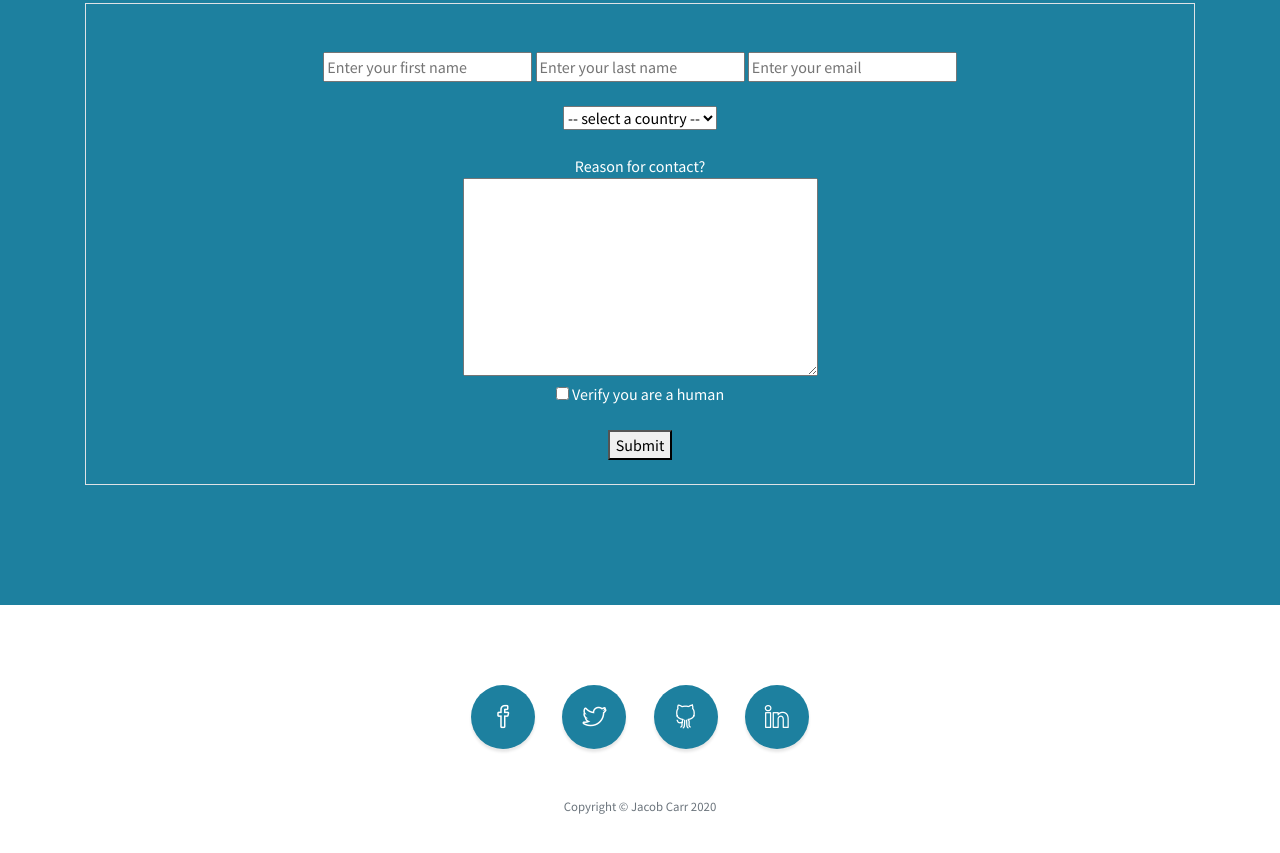
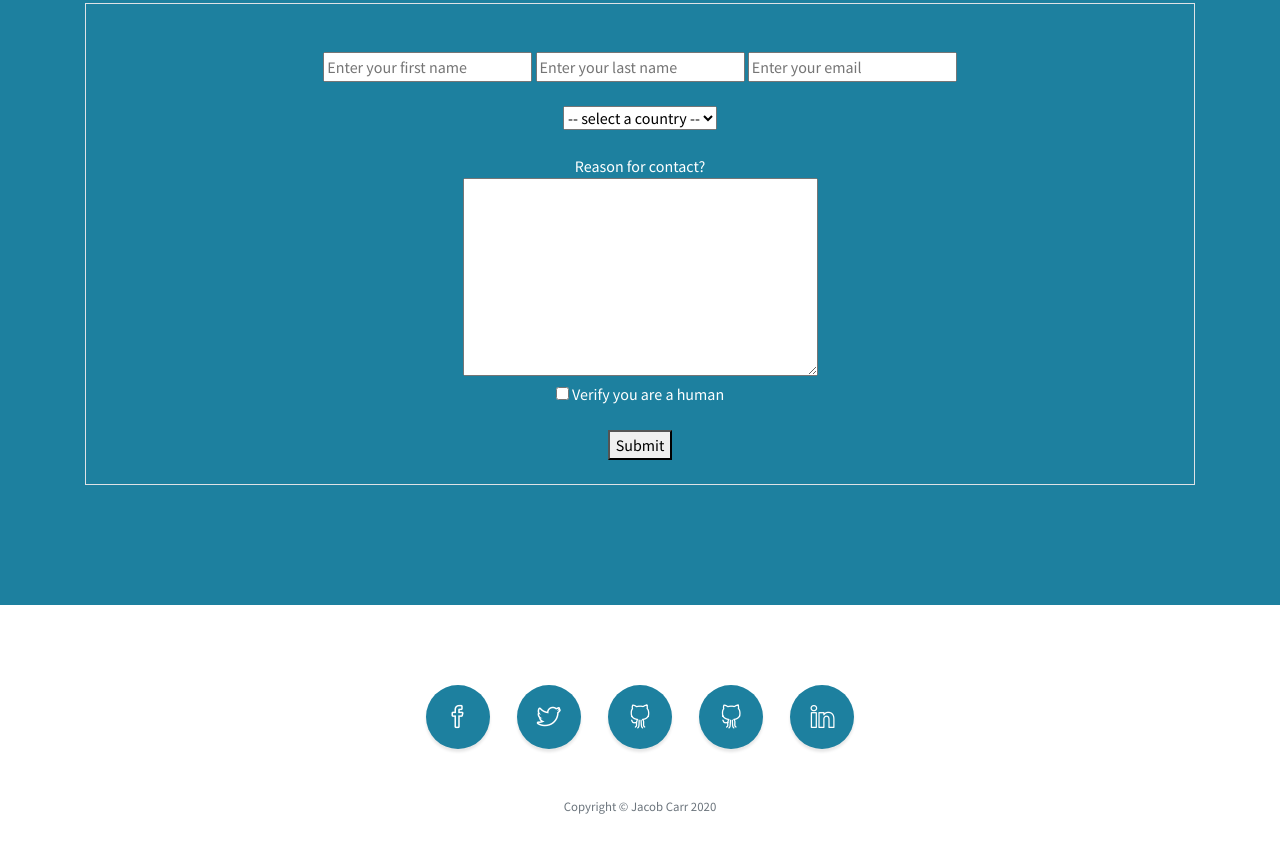
Before and after one commit to vaultrl/Main-Programs, a plain HTML site: page portfolio-live/index.html in a window 1280 px wide. Shown: the part 4303-5156 px from the top of the page. Drawn offline with Linux system fonts and the light colour scheme.

Commit message:
Add files via upload

```diff
--- a/portfolio-live/index.html
+++ b/portfolio-live/index.html
@@ -289,6 +289,11 @@
           </a>
         </li>
         <li class="list-inline-item">
+          <a class="social-link rounded-circle text-white mr-3" href="https://github.com/cwijcarr/disk_inv" target="_blank">
+            <i class="icon-social-github"></i>
+          </a>
+        </li>
+        <li class="list-inline-item">
           <a class="social-link rounded-circle text-white" href="https://www.linkedin.com/in/jacob-carr-b4a111211/" target="_blank">
             <i class="icon-social-linkedin"></i>
           </a>
```
